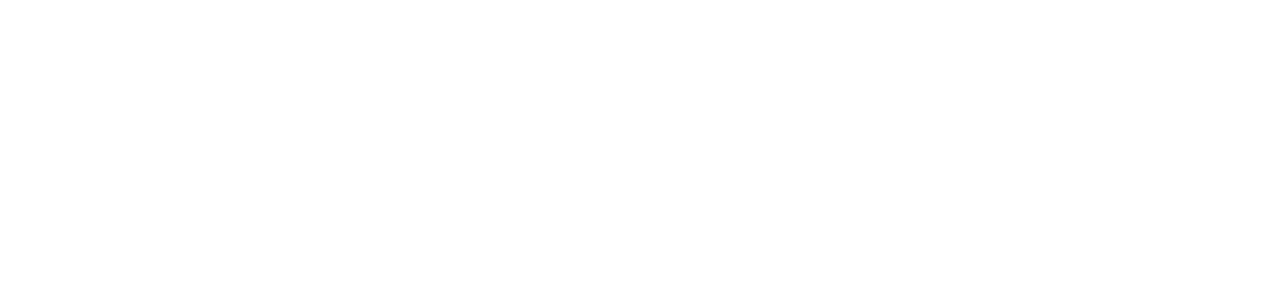
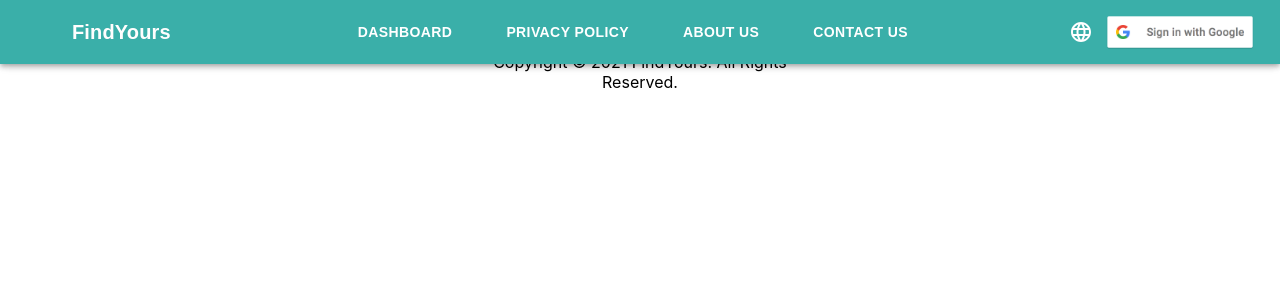
Before and after one commit to ZhinAbubakr/find_yours, a React (Create React App) app: page / in a window 1280 px wide. Shown: the top 300 px of the page. Built offline with nearby package versions, Linux system fonts and the light colour scheme.

Commit message:
Fix: add navbar and footer to app.js

```diff
--- a/src/App.js
+++ b/src/App.js
@@ -1,5 +1,13 @@
+import Footer from "./components/Footer/Footer"
+import NavBar from "./components/Navbar/Navbar"
+
 function App() {
-	return <div></div>
+	return (
+		<div>
+			<NavBar />
+			<Footer />
+		</div>
+	)
 }
 
 export default App
```
